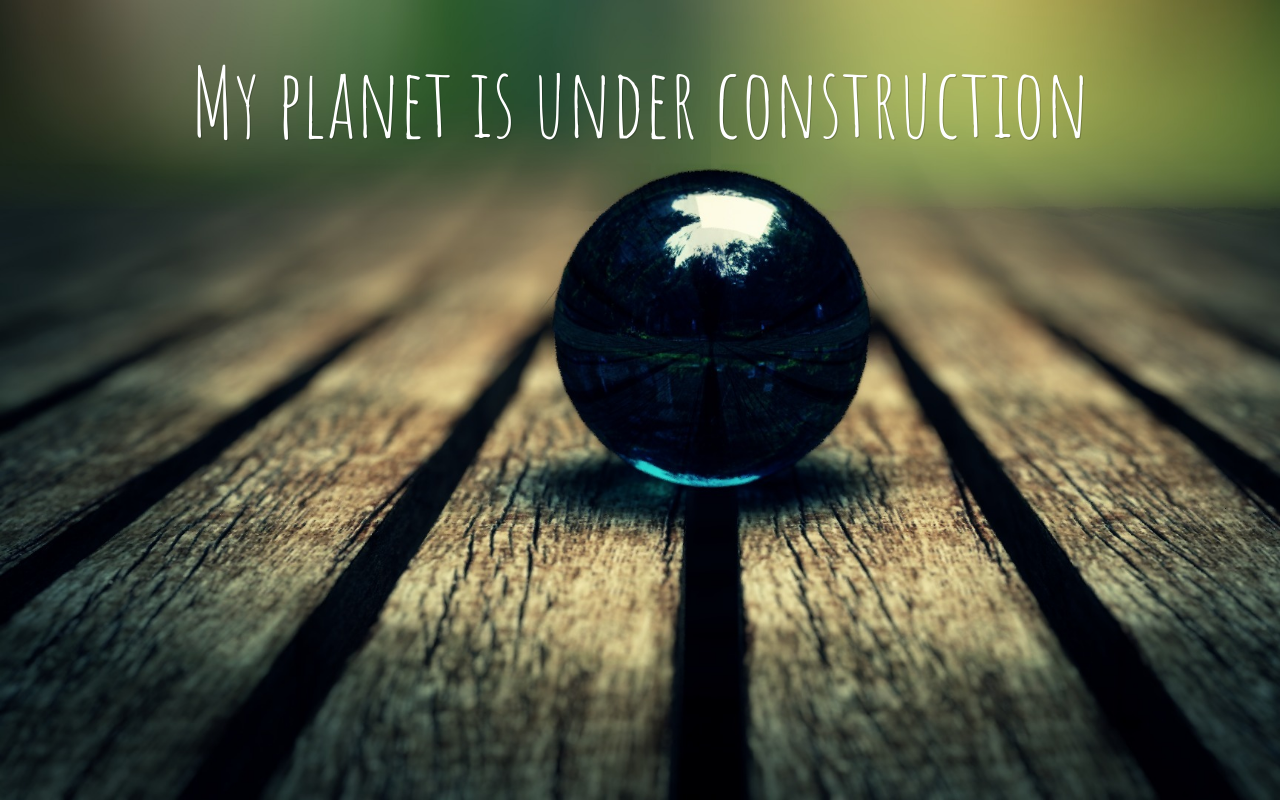
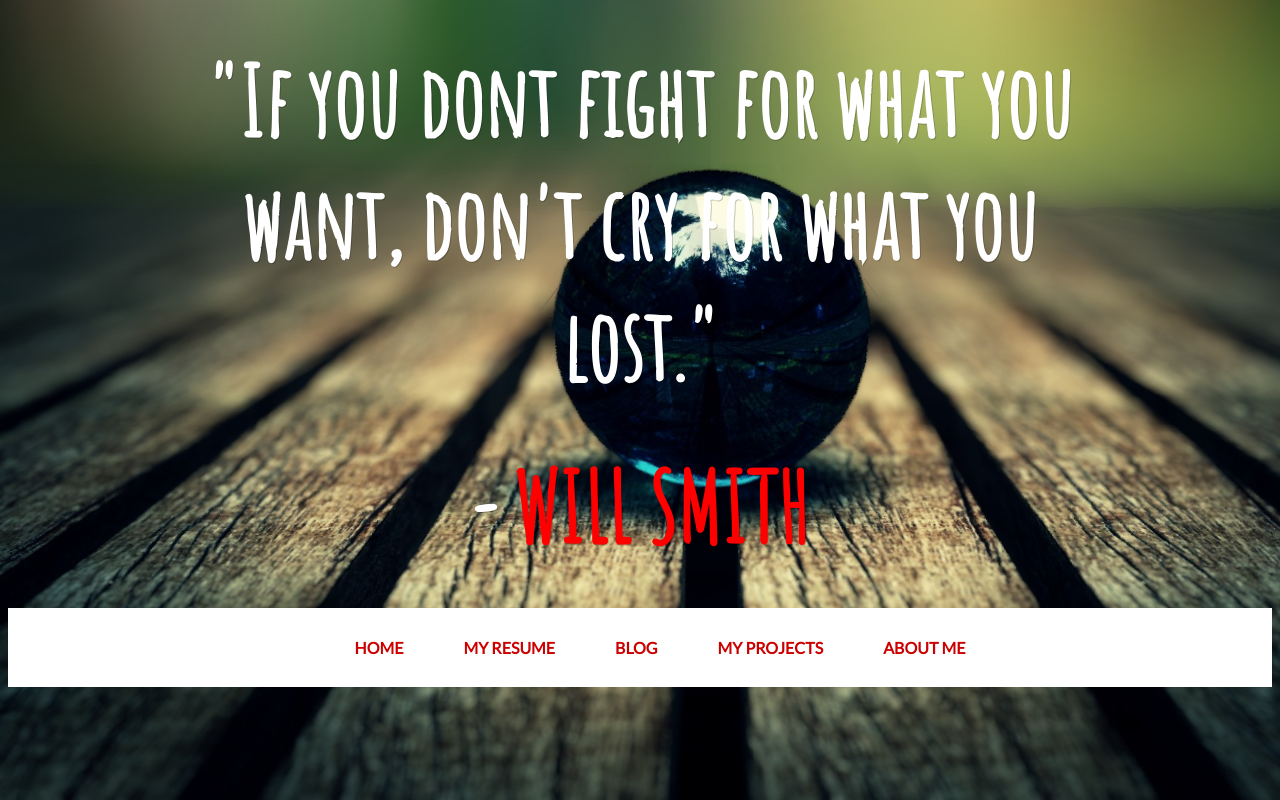
Before and after one commit to amitcreation7/amitcreation7.github.io, a plain HTML site: page index.html in a window 1280 px wide. Drawn offline with Linux system fonts and the light colour scheme.

Commit message:
initial commit

```diff
--- a/index.html
+++ b/index.html
@@ -1,13 +1,26 @@
 <!DOCTYPE HTML>
-<html>
+<html lang="en-US">
   <head>
     <link rel="stylesheet" type="text/css" href="style.css">
+    <meta charset="utf-8">
+    <link href='http://fonts.googleapis.com/css?family=Lato:400,900italic' rel='stylesheet' type='text/css'>
     <link href="http://fonts.googleapis.com/css?family=Amatic+SC" rel='stylesheet' type='text/css'>
     <link rel="shortcut icon" href="images/planet-with-rings-152-192957.png" sizes="144x144">
     <title>Welcome to my Planet</title>
     </head>
 
     <body>
-      <h1 class="top-header">My planet is under construction</h1>
+      <h1 class="quotes">"If you dont fight for what you want, don't cry for what you lost."</h1>
+      <h1 class="quotes">- <span style="color:#ff0000">WILL SMITH</span></h1>
+      <div class="nav">
+      	<div class="nav_wrap"><ul>
+      		<li><a href="#">HOME</a></li><li>
+      		<a href="#">MY RESUME</a></li><li>
+      		<a href="#">BLOG</a></li><li>
+      		<a href="#">MY PROJECTS</a></li><li>
+      		<a href="#">ABOUT ME</a></li><li>
+      	</ul>
+        </div>
+      </div>
       </body>
 </html>
--- a/style.css
+++ b/style.css
@@ -9,7 +9,7 @@ background-repeat: no-repeat;
 background-size: cover;
 }
 
-.top-header{
+.quotes{
 	width: 100%;
 	max-width: 960px;
 	font:6em "Amatic sc",cursive;
@@ -17,4 +17,28 @@ background-size: cover;
 	text-shadow:1px 1px 0 rgba(0,0,0,.2);
 	margin: 40px auto;
 	text-align: center;
+	font-weight: bold;
 }
+.nav{
+	background-color: #ffffff;
+}
+.nav_wrap{
+	width: 960px;
+	margin: 0 auto;
+	text-align: center;
+}
+.nav ul li{
+	display: inline-block;
+}
+.nav ul li:hover{
+	background-color: #999966;
+}
+.nav ul li a{
+	font-family: 'Lato', sans-serif;
+	color: #cc0000;
+	display: block;
+	padding: 30px;
+	text-decoration: none;
+	text-align: center;
+	font-weight: bold;
+}
```
